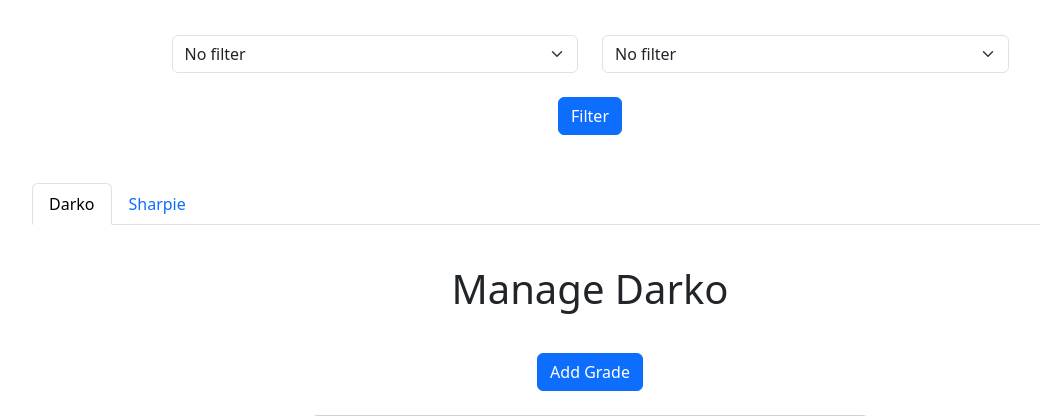
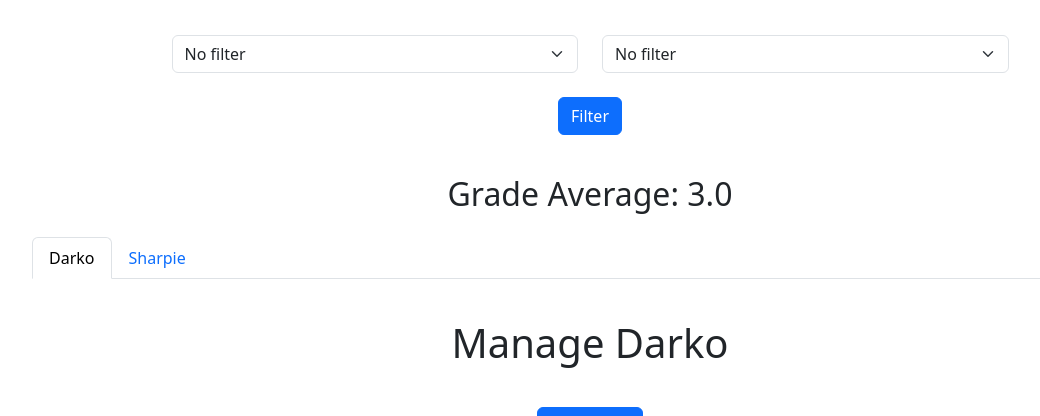
Before and after one commit to SharpieGod/WebCompetition, a Flask app: page /manage-child/2 in a window 1280 px wide. Shown: the part 161-577 px from the top of the page, without its empty margins (50-1090 px from the left). Run offline with Flask 3, Linux system fonts and the light colour scheme; a user stored in the database is signed in; some libraries are stand-ins or nearby versions.

Commit message:
small changes adsas greg

```diff
--- a/website/templates/manage.html
+++ b/website/templates/manage.html
@@ -48,7 +48,7 @@
   </div>
 </form>
 <br />
-
+<h4 class="fs-2 text-center my-3">Grade Average: {{ grade_avg }}</h4>
 <ul class="nav nav-tabs my-4">
   {% for child in children %} {% if child.id == active_child.id %}
   <li class="nav-item">
--- a/website/views.py
+++ b/website/views.py
@@ -150,18 +150,23 @@ def manage(child_id):
 
         subject_options = sorted(subject_options)
 
-        if subject_filter:
+        if subject_filter and subject_filter in subject_options:
             args["subjectFilter"] = subject_filter
             grades = [x for x in grades if x.subject == subject_filter]
 
-        if grade_filter:
+        if grade_filter and grade_filter in grade_options:
             args["gradeFilter"] = grade_filter
             grades = [x for x in grades if x.grade.value == grade_filter]
 
         if grades != []:
             grades = reversed(grades)
+            grades = list(grades)
 
-        return render_template('manage.html', user=current_user, children=children, active_child=active_child, grades=grades, subjects=subject_options, grade_options=grade_options, subject_filter=subject_filter, grade_filter=grade_filter)
+            grade_value = { 'Extending' : 5, 'Applying' : 4, 'Beginning' : 3, 'Developing' : 2, 'Insufficient Evidence' : 1}
+
+            grade_avg = sum([grade_value.get(x) for x in [y.grade.value for y in grades]]) / len(grades)
+
+        return render_template('manage.html', grade_avg=grade_avg, user=current_user,**args.to_dict(flat=False), children=children, active_child=active_child, grades=grades, subjects=subject_options, grade_options=grade_options, subject_filter=subject_filter, grade_filter=grade_filter)
     else:
         return redirect('views.home')
 
@@ -286,5 +291,4 @@ def delete_grade():
             db.session.delete(grade)
             db.session.delete(grade_relationship)
             db.session.commit()
-
     return jsonify({})
```
Also changed, not shown: instance/database.db.
